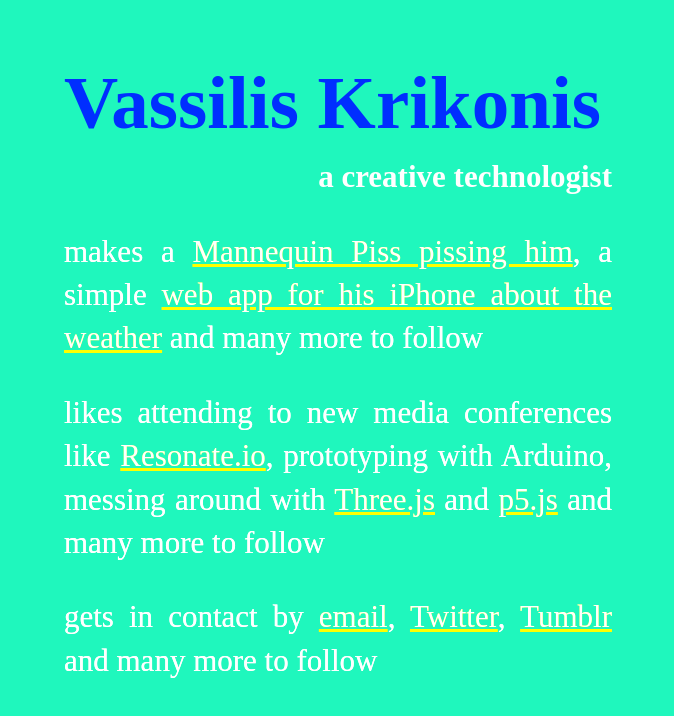
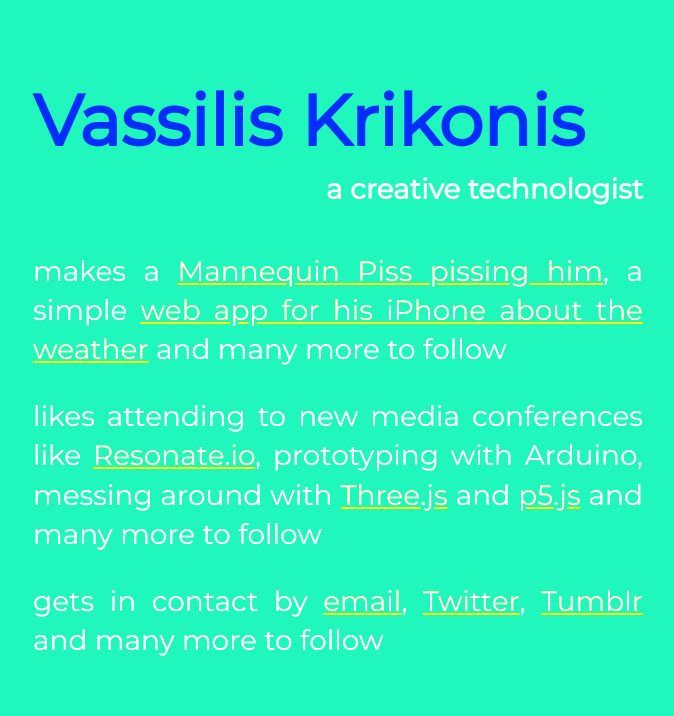
Before and after one commit to vassiliskrikonis/vassiliskrikonis.github.io, a website: page index.html in a window 1280 px wide. Shown: the whole page, without its empty margins (302-976 px from the left). Drawn offline with nearby package versions, Linux system fonts and the light colour scheme.

Commit message:
changed font to Montserrat

```diff
--- a/css/main.css
+++ b/css/main.css
@@ -101,9 +101,9 @@
 
 body {
     /*font-family: 'Montserrat Alternates', sans-serif;*/
-    /*font-family: 'Montserrat', sans-serif;*/
-    font-family: 'Futura';
-    font-size: 18px;
+    font-family: 'Montserrat', sans-serif;
+    /*font-family: 'Futura';*/
+    font-size: 16px;
     /*letter-spacing: 0.08em;*/
     text-align: justify;
     background: #1ff7bd;
@@ -111,14 +111,15 @@
 
 }
 main {
-    width: 240px;
+    width: 271px;
     margin: 0 auto;
 }
 
 h1 {
     margin-bottom: 0;
-    font-size: 29px;
+    font-size: 30px;
     color: #002eff;
+    margin-top: 1em;
 }
 h2 {
     margin-top: 0;
@@ -126,6 +127,7 @@
     text-align: right;
     font-size: 1em;
     color: white;
+    margin-bottom: 1.5em;
 }
 
 .dups .link {
@@ -157,13 +159,13 @@
 
 @media (min-width: 600px) {
     body {
-        font-size: 31px;
+        font-size: 28px;
     }
     main {
-        width: 548px;
+        width: 610px;
     }
     h1 {
-        font-size: 75px;
+        font-size: 71px;
     }
 }
 
```
